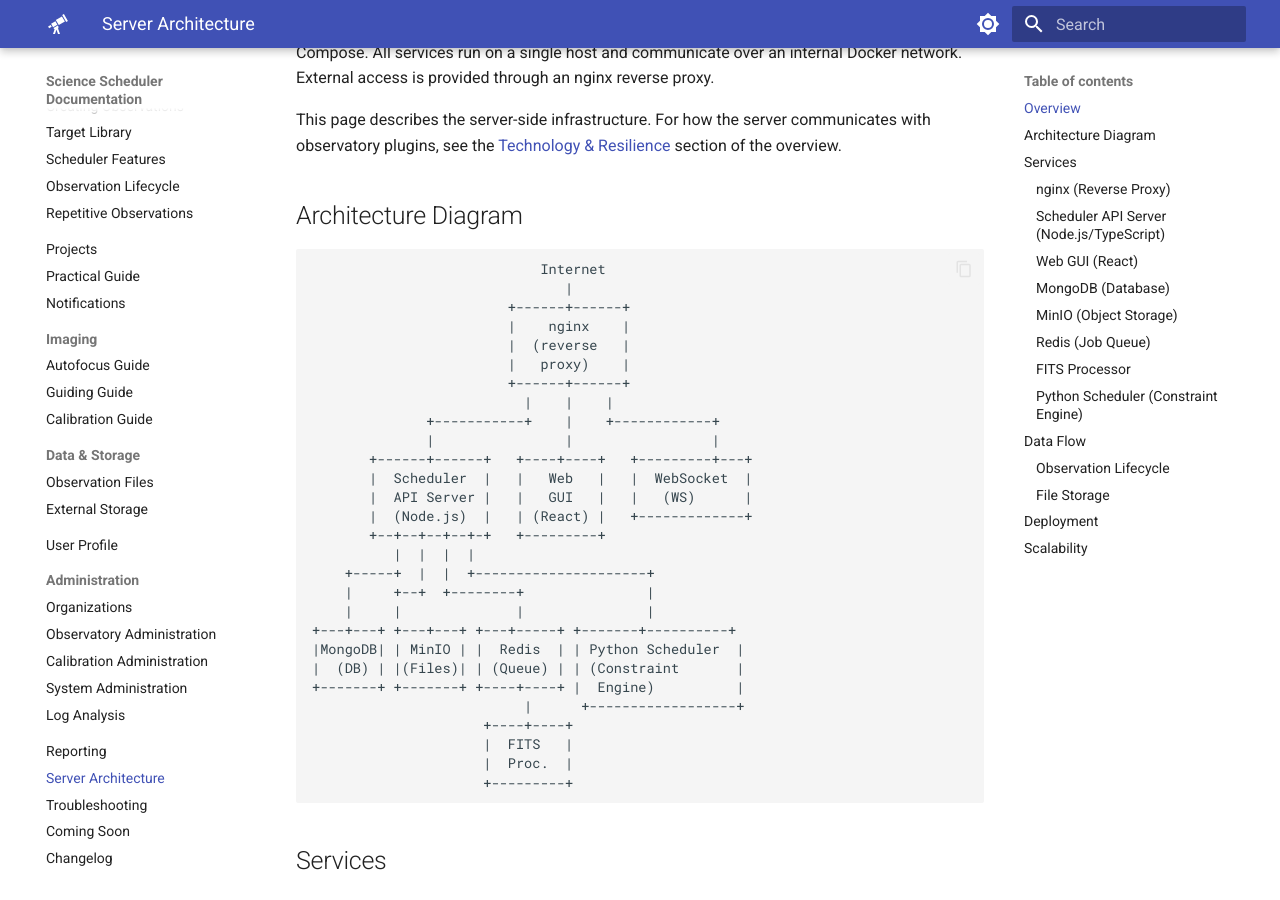
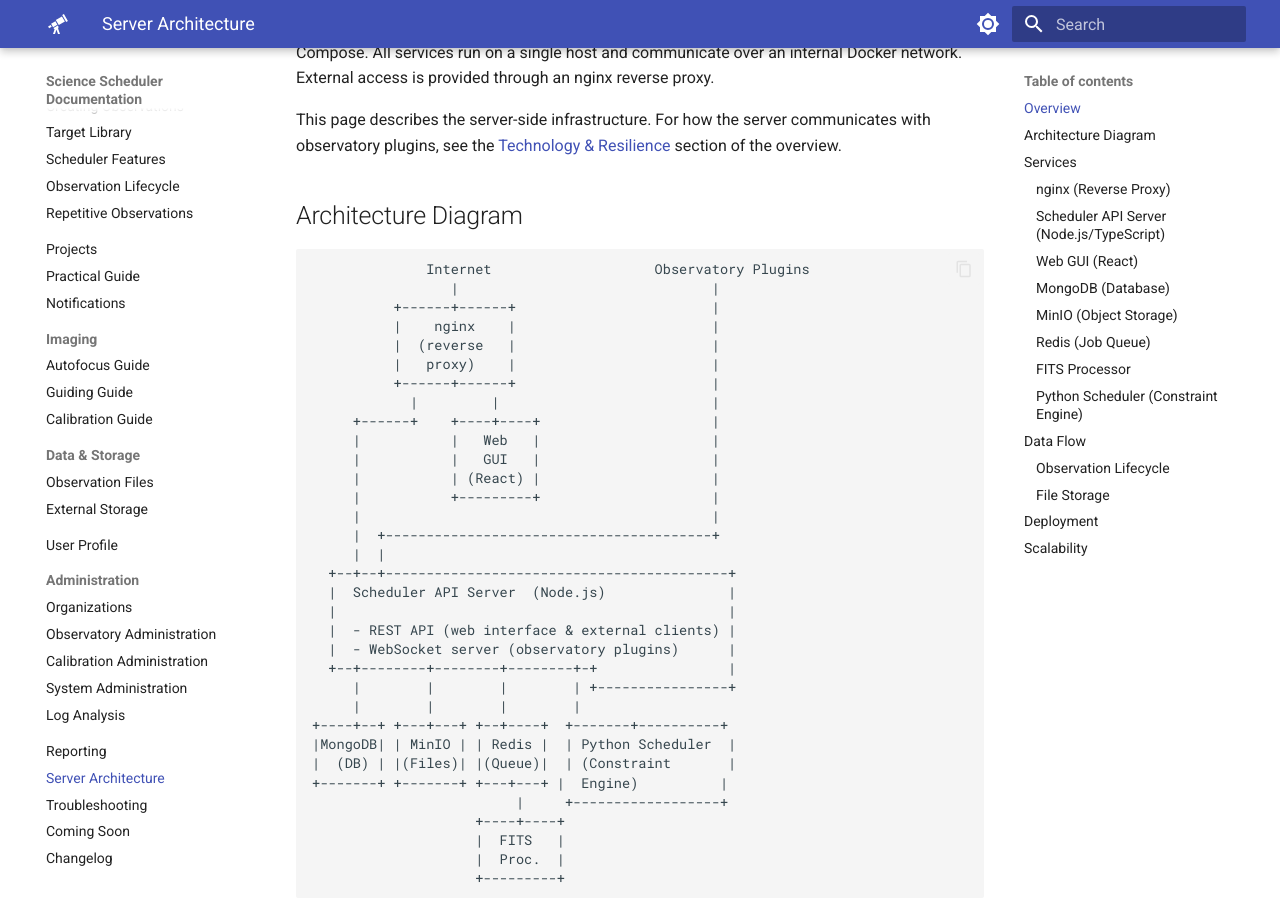
Before and after one commit to First-Light-Systems/nina-scheduler-docs, an MkDocs documentation site: the page built from docs/SERVER_ARCHITECTURE.md, in a window 1280 px wide and 900 px high, scrolled down 282 px. Built offline with MkDocs 1.6.1 and Material for MkDocs 9.7.7, drawn with Linux system fonts in a browser that asks for light colours.

Commit message:
Fix diagram: WebSocket is part of API server, not separate service
Merged WebSocket into the API server box since they run in the same Node.js
process. Also shows observatory plugins connecting directly and nginx only
handling web traffic.

Co-Authored-By: Claude Opus 4.6 (1M context) <noreply@anthropic.com>

````diff
--- a/docs/SERVER_ARCHITECTURE.md
+++ b/docs/SERVER_ARCHITECTURE.md
@@ -11,34 +11,39 @@ This page describes the server-side infrastructure. For how the server communica
 ## Architecture Diagram
 
 ```
-                            Internet
-                               |
-                        +------+------+
-                        |    nginx    |
-                        |  (reverse   |
-                        |   proxy)    |
-                        +------+------+
-                          |    |    |
-              +-----------+    |    +------------+
-              |                |                 |
-       +------+------+   +----+----+   +---------+---+
-       |  Scheduler  |   |   Web   |   |  WebSocket  |
-       |  API Server |   |   GUI   |   |   (WS)      |
-       |  (Node.js)  |   | (React) |   +-------------+
-       +--+--+--+--+-+   +---------+
-          |  |  |  |
-    +-----+  |  |  +---------------------+
-    |     +--+  +--------+               |
-    |     |              |               |
-+---+---+ +---+---+ +---+-----+ +-------+----------+
-|MongoDB| | MinIO | |  Redis  | | Python Scheduler  |
-|  (DB) | |(Files)| | (Queue) | | (Constraint       |
-+-------+ +-------+ +----+----+ |  Engine)          |
-                          |      +------------------+
-                     +----+----+
-                     |  FITS   |
-                     |  Proc.  |
-                     +---------+
+              Internet                    Observatory Plugins
+                 |                               |
+          +------+------+                        |
+          |    nginx    |                        |
+          |  (reverse   |                        |
+          |   proxy)    |                        |
+          +------+------+                        |
+            |         |                          |
+     +------+    +----+----+                     |
+     |           |   Web   |                     |
+     |           |   GUI   |                     |
+     |           | (React) |                     |
+     |           +---------+                     |
+     |                                           |
+     |  +----------------------------------------+
+     |  |
+  +--+--+------------------------------------------+
+  |  Scheduler API Server  (Node.js)               |
+  |                                                |
+  |  - REST API (web interface & external clients) |
+  |  - WebSocket server (observatory plugins)      |
+  +--+--------+--------+--------+-+                |
+     |        |        |        | +----------------+
+     |        |        |        |
++----+--+ +---+---+ +--+----+  +-------+----------+
+|MongoDB| | MinIO | | Redis |  | Python Scheduler  |
+|  (DB) | |(Files)| |(Queue)|  | (Constraint       |
++-------+ +-------+ +---+---+ |  Engine)          |
+                         |     +------------------+
+                    +----+----+
+                    |  FITS   |
+                    |  Proc.  |
+                    +---------+
 ```
 
 ## Services
````
